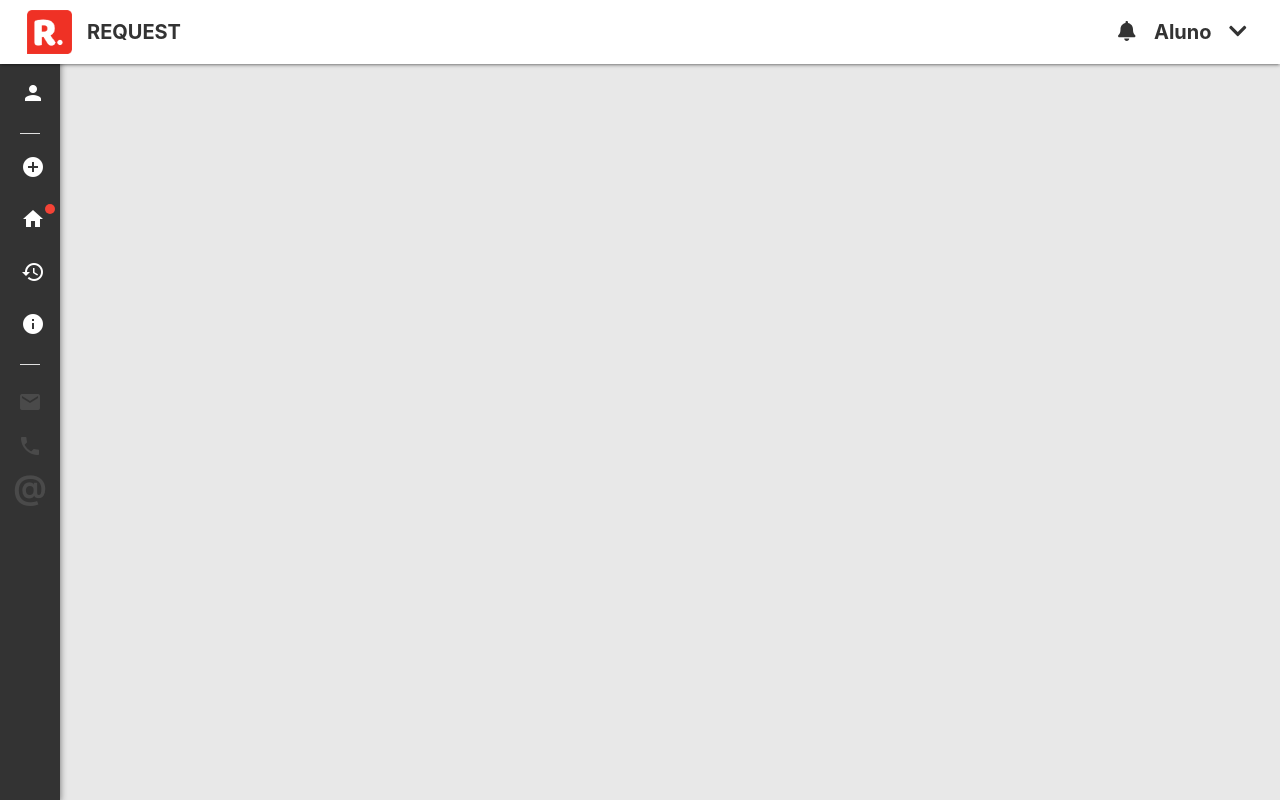
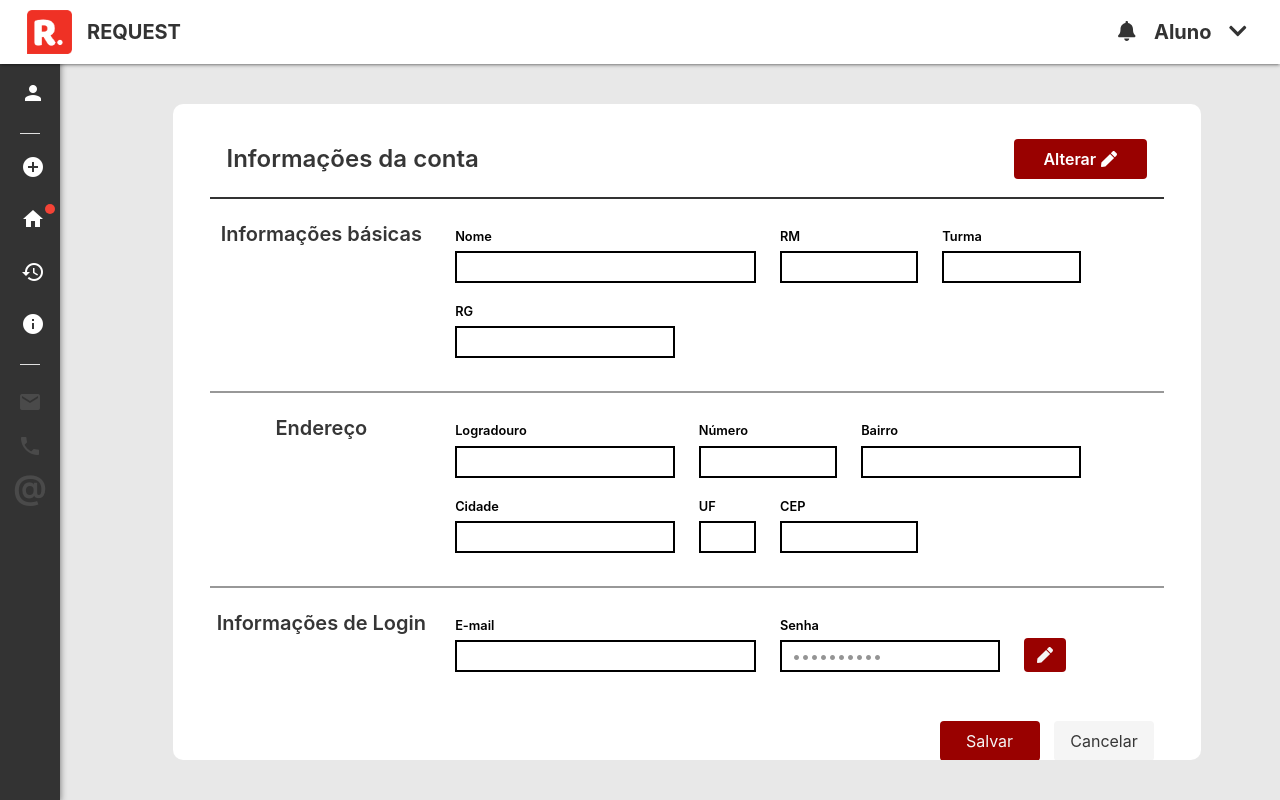
Before and after one commit to MattheusCosta/Request, a PHP site: page /view/aluno/perfil.html in a window 1280 px wide. Run offline with PHP 8.4, Linux system fonts and the light colour scheme; some libraries are stand-ins or nearby versions.

Commit message:
Criação da tela de perfil para o aluno

```diff
--- a/assets/css/aluno/estilo.css
+++ b/assets/css/aluno/estilo.css
@@ -837,10 +837,341 @@ div.row.historico:hover{
   font-size: 20px;
 }
 
-/*-----------------PAGINA EM CONSTRUÇÃO-----------------*/
-#pageConstrucao{
-  height: 75vh;
-  align-items: center;
+
+/*-----------------CONTEUDO DA TELA DE PERFIL-----------------*/
+#conteudoPerfil{
+  height: calc(90vh - 4.0rem);
   background-color: #fff;
   border-radius: 10px;
+  overflow: auto;
 }
+
+#rowInfos{
+  height: 100%;
+  padding: 15px 0px 15px;
+}
+
+div.row.titleConta{
+  margin: 0px 30px -20px;
+}
+
+div.row.titleConta2{
+  margin: 0px 0px -20px;
+}
+
+#primeiraLinha{
+  height: 5rem;
+}
+
+#btnHabilitar{
+  width: 100%;
+  height: 40px;
+  background-color: #990100;
+  color: #fff;
+  font-weight: 600;
+}
+
+#iconSpace{
+  margin-left: 5px;
+}
+
+#hr{
+  margin-left: 2.5%;
+  margin-top: 18px;
+  height:2px;
+  width:95%;
+  border:none;
+  color:#333333;
+  background-color:#333333;
+}
+
+div.row.inputs{
+  margin: 0px 15px 0px;
+}
+
+#titleLabel{
+  font-weight: 600;
+  color: black;
+}
+
+#inputEstiloNm{
+  border-style: solid;
+  border-color: black;
+  border-width: 2px;
+  height: 2rem;
+  margin: 0px;
+  padding: 0px;
+  padding-left : 10px;
+  padding-right: 10px;
+  -webkit-box-sizing: border-box;
+  -moz-box-sizing: border-box;
+  box-sizing: border-box;
+}
+
+#inputEstiloRM{
+  border-style: solid;
+  border-color: black;
+  border-width: 2px;
+  height: 2rem;
+  margin: 0px;
+  padding: 0px;
+  padding-left : 10px;
+  padding-right: 10px;
+  -webkit-box-sizing: border-box;
+  -moz-box-sizing: border-box;
+  box-sizing: border-box;
+}
+
+input#inputEstiloRM[type=number]::-webkit-inner-spin-button {
+  -webkit-appearance: none;
+}
+
+input#inputEstiloRM[type=number] {
+ -moz-appearance: textfield;
+ appearance: textfield;
+}
+
+#inputEstiloTr{
+  border-style: solid;
+  border-color: black;
+  border-width: 2px;
+  height: 2rem;
+  margin: 0px;
+  padding: 0px;
+  padding-left : 10px;
+  padding-right: 10px;
+  -webkit-box-sizing: border-box;
+  -moz-box-sizing: border-box;
+  box-sizing: border-box;
+}
+
+#inputEstiloRG{
+  border-style: solid;
+  border-color: black;
+  border-width: 2px;
+  height: 2rem;
+  margin: 0px;
+  padding: 0px;
+  padding-left : 10px;
+  padding-right: 10px;
+  -webkit-box-sizing: border-box;
+  -moz-box-sizing: border-box;
+  box-sizing: border-box;
+}
+
+#hrForm{
+  margin-left: 2.5%;
+  margin-top: 18px;
+  height:2px;
+  width:95%;
+  opacity: 0.5;
+  border:none;
+  color:#333333;
+  background-color:#333333;
+}
+
+#inputEstiloLog{
+  border-style: solid;
+  border-color: black;
+  border-width: 2px;
+  height: 2rem;
+  margin: 0px;
+  padding: 0px;
+  padding-left : 10px;
+  padding-right: 10px;
+  -webkit-box-sizing: border-box;
+  -moz-box-sizing: border-box;
+  box-sizing: border-box;
+}
+
+#inputEstiloNumero{
+  border-style: solid;
+  border-color: black;
+  border-width: 2px;
+  height: 2rem;
+  margin: 0px;
+  padding: 0px;
+  padding-left : 10px;
+  padding-right: 10px;
+  -webkit-box-sizing: border-box;
+  -moz-box-sizing: border-box;
+  box-sizing: border-box;
+}
+
+input#inputEstiloNumero[type=number]::-webkit-inner-spin-button {
+  -webkit-appearance: none;
+}
+
+input#inputEstiloNumero[type=number] {
+ -moz-appearance: textfield;
+ appearance: textfield;
+}
+
+#inputEstiloBr{
+  border-style: solid;
+  border-color: black;
+  border-width: 2px;
+  height: 2rem;
+  margin: 0px;
+  padding: 0px;
+  padding-left : 10px;
+  padding-right: 10px;
+  -webkit-box-sizing: border-box;
+  -moz-box-sizing: border-box;
+  box-sizing: border-box;
+}
+
+#inputEstiloCd{
+  border-style: solid;
+  border-color: black;
+  border-width: 2px;
+  height: 2rem;
+  margin: 0px;
+  padding: 0px;
+  padding-left : 10px;
+  padding-right: 10px;
+  -webkit-box-sizing: border-box;
+  -moz-box-sizing: border-box;
+  box-sizing: border-box;
+}
+
+#inputEstiloEstd{
+  border-style: solid;
+  border-color: black;
+  border-width: 2px;
+  height: 2rem;
+  margin: 0px;
+  padding: 0px;
+  padding-left : 10px;
+  padding-right: 10px;
+  -webkit-box-sizing: border-box;
+  -moz-box-sizing: border-box;
+  box-sizing: border-box;
+}
+
+#inputEstiloCp{
+  border-style: solid;
+  border-color: black;
+  border-width: 2px;
+  height: 2rem;
+  margin: 0px;
+  padding: 0px;
+  padding-left : 10px;
+  padding-right: 10px;
+  -webkit-box-sizing: border-box;
+  -moz-box-sizing: border-box;
+  box-sizing: border-box;
+}
+
+#inputEstiloMail{
+  border-style: solid;
+  border-color: black;
+  border-width: 2px;
+  height: 2rem;
+  margin: 0px;
+  padding: 0px;
+  padding-left : 10px;
+  padding-right: 10px;
+  -webkit-box-sizing: border-box;
+  -moz-box-sizing: border-box;
+  box-sizing: border-box;
+}
+
+#alterarSenha{
+  margin: 0px;
+  margin-top: 1.65rem;
+  background-color: #990100;
+  height: 2.1rem;
+}
+
+#fooPerfil{
+  margin-top: 1.5rem;
+  margin-bottom: 1rem;
+}
+
+#btnSalvar{
+  width: 100px;
+  height: 40px;
+  margin-top: 0.6rem;
+  margin-right: 10px;
+  background-color: #990100;
+}
+
+#btnCancelar{
+  width: 100px;
+  height: 40px;
+  margin-top: 0.6rem;
+  margin-right: 20px;
+}
+
+/*------------------MODAL ALTERAR SENHA------------------*/
+#modalStylePass{
+  border: none;
+  box-shadow: none;
+  height: calc(100% - 70px);
+  margin: 0px 0px;
+}
+
+#modalPass{
+  border-radius: 10px;
+  width: 30%;
+}
+
+#agreeButton{
+  background-color: #990100;
+}
+
+#formSpace{
+  margin-bottom: 3rem;
+}
+
+@media only screen and (min-width: 993px) and (max-width: 1207px){#modalPass{width:45%}}
+
+@media only screen and (max-width: 992px){#modalPass{width:80%}}
+
+#inputPassword{
+  background-color: #f6f6f6;
+  padding: 0px 0px 0px 20px;
+}
+
+#inputNPassword{
+  background-color: #f6f6f6;
+  padding: 0px 0px 0px 20px;
+}
+
+#inputNCPassword{
+  background-color: #f6f6f6;
+  padding: 0px 0px 0px 20px;
+}
+
+#colPass{
+  padding-right: 5px;
+}
+
+#colEye{
+  padding: 0px;
+}
+
+#pass-status{
+  padding: 15px;
+  width: 100%;
+  height: 3rem;
+  background-color: #f6f6f6;
+}
+
+#modalFooPass{
+  height: 75px;
+}
+
+#modalSalvar{
+  width: 100px;
+  height: 40px;
+  margin-top: 0.6rem;
+  background-color: #990100;
+}
+
+#modalCancelar{
+  width: 100px;
+  height: 40px;
+  margin-top: 0.6rem;
+}
--- a/view/aluno/perfil.html
+++ b/view/aluno/perfil.html
@@ -208,9 +208,207 @@
         <div class="row conteudo">
           <div class="col l1 m0 s0">
           </div>
-          <div class="col l11 m12 s12">
-            <div class="row conteudo" id="conteudo">
+          <div class="col l11 m12 s12" id="conteudoPerfil">
+            <div class="row conteudo" id="rowInfos">
+              <div class="row titleConta valign-wrapper hide-on-small-and-down" id="primeiraLinha">
+                <div class="col l10 m9 s8">
+                  <b class="title is-4">Informações da conta</b>
+                </div>
+                <div class="col l2 m3 s4">
+                  <button type="button" class="button is-dark" id="btnHabilitar" title="Habilitar edição">
+                    Alterar
+                    <i class="fas fa-pen" id="iconSpace"></i>
+                  </button>
+                </div>
+              </div>
+
+              <div class="row titleConta2 valign-wrapper hide-on-large-only hide-on-med-only" id="primeiraLinha">
+                <div class="col l10 m9 s8">
+                  <b class="title is-4">Informações da conta</b>
+                </div>
+                <div class="col l2 m3 s4">
+                  <button type="button" class="button is-dark" id="btnHabilitar" title="Habilitar edição">
+                    Alterar
+                    <i class="fas fa-pen" id="iconSpace"></i>
+                  </button>
+                </div>
+              </div>
+
+              <ul>
+                <hr id="hr">
+              </ul>
+
+              <div class="row inputs">
+                <div class="col l3 m12 s12 center-align">
+                  <b class="title is-5">Informações básicas</b>
+                </div>
+                <div class="col l4 m5 s8">
+                  <div class="form-group">
+                    <label for="nome" id="titleLabel">Nome</label>
+                    <input type="text" class="form-control" id="inputEstiloNm" disabled>
+                  </div>
+                </div>
+                <div class="col l2 m2 s4">
+                  <div class="form-group">
+                    <label for="rm" id="titleLabel">RM</label>
+                    <input type="number" class="form-control" id="inputEstiloRM" disabled>
+                  </div>
+                </div>
+                <div class="col l2 m2 s4">
+                  <div class="form-group">
+                    <label for="turma" id="titleLabel">Turma</label>
+                    <input type="text" class="form-control" id="inputEstiloTr" disabled>
+                  </div>
+                </div>
+                <div class="col l3 m0 s0"></div>
+                <div class="col l3 m3 s8">
+                  <div class="form-group">
+                    <label for="rg" id="titleLabel">RG</label>
+                    <input type="text" class="form-control" id="inputEstiloRG" disabled>
+                  </div>
+                </div>
+              </div>
+
+              <ul>
+                <hr id="hrForm">
+              </ul>
+
+              <div class="row inputs">
+                <div class="col l3 m12 s12 center-align">
+                  <b class="title is-5">Endereço</b>
+                </div>
+                <div class="col l3 m5 s8">
+                  <div class="form-group">
+                    <label for="logradouro" id="titleLabel">Logradouro</label>
+                    <input type="text" class="form-control" id="inputEstiloLog" disabled>
+                  </div>
+                </div>
+                <div class="col l2 m2 s4">
+                  <div class="form-group">
+                    <label for="numero" id="titleLabel">Número</label>
+                    <input type="number" class="form-control" id="inputEstiloNumero" disabled>
+                  </div>
+                </div>
+                <div class="col l3 m4 s6">
+                  <div class="form-group">
+                    <label for="bairro" id="titleLabel">Bairro</label>
+                    <input type="text" class="form-control" id="inputEstiloBr" disabled>
+                  </div>
+                </div>
+                <div class="col l3 m0 s0"></div>
+                <div class="col l3 m4 s6">
+                  <div class="form-group">
+                    <label for="cidade" id="titleLabel">Cidade</label>
+                    <input type="text" class="form-control" id="inputEstiloCd" disabled>
+                  </div>
+                </div>
+                <div class="col l1 m2 s4">
+                  <div class="form-group">
+                    <label for="estado" id="titleLabel">UF</label>
+                    <input type="text" class="form-control" id="inputEstiloEstd" disabled>
+                  </div>
+                </div>
+                <div class="col l2 m3 s8">
+                  <div class="form-group">
+                    <label for="cep" id="titleLabel">CEP</label>
+                    <input type="text" class="form-control" id="inputEstiloCp" disabled>
+                  </div>
+                </div>
+              </div>
+
+              <ul>
+                <hr id="hrForm">
+              </ul>
+
+              <div class="row inputs">
+                <div class="col l3 m12 s12 center-align">
+                  <b class="title is-5">Informações de Login</b>
+                </div>
+                <div class="col l4 m6 s12">
+                  <div class="form-group">
+                    <label for="email" id="titleLabel">E-mail</label>
+                    <input type="text" class="form-control" id="inputEstiloMail" disabled>
+                  </div>
+                </div>
+                <div class="col l3 m4 s9">
+                  <div class="form-group">
+                    <label for="senha" id="titleLabel">Senha</label>
+                    <input readonly type="password" value="**********" class="form-control" title="Clique no botão para alterar" id="inputEstiloMail" disabled>
+                  </div>
+                </div>
+                <div class="col l1 m2 s2">
+                  <button type="button" class="button is-dark modal-trigger" id="alterarSenha" title="Alterar senha" data-target="modalPass" href="#modalPass">
+                    <i class="fas fa-pen"></i>
+                  </button>
+                </div>
+              </div>
+
+              <div class="row inputs">
+                <div class="right" id="fooPerfil">
+                  <button type="submit" class="button is-dark" id="btnSalvar">Salvar</button>
+                  <button type="button" class="button is-light" id="btnCancelar" onclick="javascript:location.href='perfil.html'">Cancelar</button>
+                </div>
+              </div>
+
             </div>
+
+            <div id="modalPass" class="modal modal-fixed-footer">
+              <div class="modal-content" id="modalStylePass">
+                <button href="#!" class="modal-close waves-effect waves-green" id="agreeButton">Agree</button>
+                <div class="container">
+                  <div class="row" id="formSpace">
+                    <div class="col l12 m12 s12">
+                      <h1 class="center-align title is-3">Alterar senha</h1>
+                    </div>
+                  </div>
+
+                  <div class="row">
+                    <div class="col l0 m1 s0">
+                    </div>
+                    <div class="col l12 m10 s12">
+                      <div class="form-goup">
+                        <div class="col l10 m10 s10" id="colPass">
+                          <input type="password" placeholder="Digite sua senha atual" class="input form-control" id="inputPassword">
+                        </div>
+                        <div class="col l2 m2 s2" id="colEye">
+                          <i id="pass-status" class="fa fa-eye toggle-password" aria-hidden="true"></i>
+                        </div>
+                      </div>
+                    </div>
+                  </div>
+
+                  <div class="row">
+                    <div class="col l0 m1 s0">
+                    </div>
+                    <div class="col l12 m10 s12">
+                      <div class="form-goup">
+                        <div class="col l12 m12 s12">
+                          <input type="password" placeholder="Nova senha" class="input form-control" id="inputNPassword">
+                        </div>
+                      </div>
+                    </div>
+                  </div>
+
+                  <div class="row">
+                    <div class="col l0 m1 s0">
+                    </div>
+                    <div class="col l12 m10 s12">
+                      <div class="form-goup">
+                        <div class="col l12 m12 s12">
+                          <input type="password" placeholder="Confirmar nova senha" class="input form-control" id="inputNCPassword">
+                        </div>
+                      </div>
+                    </div>
+                  </div>
+
+                </div>
+              </div>
+              <div class="modal-footer" id="modalFooPass">
+                <button type="button" class="button is-dark" id="modalSalvar">Salvar</button>
+                <button type="button" class="button is-light" id="modalCancelar" onclick="javascript:location.href='perfil.html'">Cancelar</button>
+              </div>
+            </div>
+
           </div>
         </div>
       </div>
```
Also changed, not shown: assets/js/aluno/comandos.js (+36 -0 lines).
